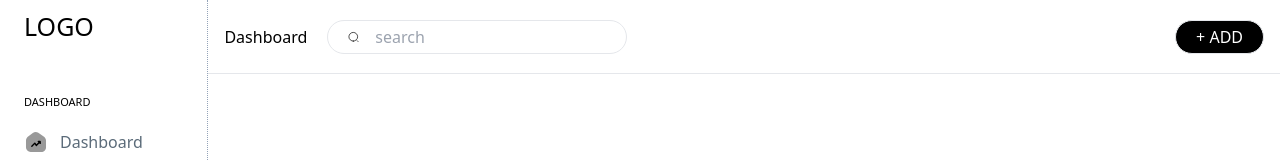
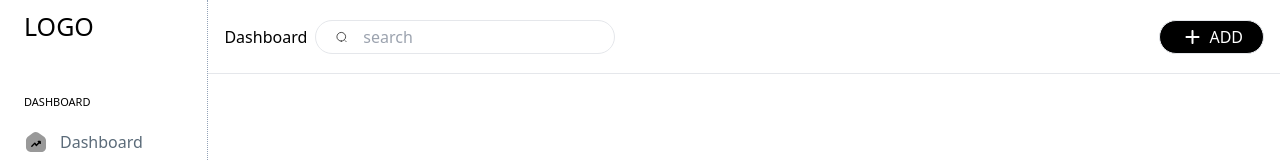
Before and after one commit to harish-bhati/admin-boiler-template, a React (Create React App) app: page / in a window 1280 px wide. Shown: the top 160 px of the page. Built offline with nearby package versions, Linux system fonts and the light colour scheme.

Commit message:
header structure change , plus svg added

```diff
--- /dev/null
+++ b/src/assets/icons/PlusIcon.tsx
@@ -0,0 +1,23 @@
+import React from 'react';
+import { IconsProps } from './Icons';
+
+export const PlusIcon = ({
+  className,
+  fill,
+  width,
+  height,
+  viewBox,
+}: IconsProps) => {
+  return (
+    <svg
+      xmlns="http://www.w3.org/2000/svg"
+      className={className}
+      viewBox={viewBox ? viewBox : '0 0 25 24'}
+      width={width ? width : '25'}
+      height={height ? height : '24'}
+      fill={fill ? fill : 'none'}
+    >
+      <path d="M18.5 12.998H13.5V17.998C13.5 18.2633 13.3946 18.5176 13.2071 18.7052C13.0196 18.8927 12.7652 18.998 12.5 18.998C12.2348 18.998 11.9804 18.8927 11.7929 18.7052C11.6054 18.5176 11.5 18.2633 11.5 17.998V12.998H6.5C6.23478 12.998 5.98043 12.8927 5.79289 12.7052C5.60536 12.5176 5.5 12.2633 5.5 11.998C5.5 11.7328 5.60536 11.4785 5.79289 11.2909C5.98043 11.1034 6.23478 10.998 6.5 10.998H11.5V5.99805C11.5 5.73283 11.6054 5.47848 11.7929 5.29094C11.9804 5.1034 12.2348 4.99805 12.5 4.99805C12.7652 4.99805 13.0196 5.1034 13.2071 5.29094C13.3946 5.47848 13.5 5.73283 13.5 5.99805V10.998H18.5C18.7652 10.998 19.0196 11.1034 19.2071 11.2909C19.3946 11.4785 19.5 11.7328 19.5 11.998C19.5 12.2633 19.3946 12.5176 19.2071 12.7052C19.0196 12.8927 18.7652 12.998 18.5 12.998Z" fill="white"/>
+    </svg>
+  );
+};
--- a/src/assets/icons/index.ts
+++ b/src/assets/icons/index.ts
@@ -4,3 +4,4 @@ export * from './FormIcon';
 export * from './TableIcon';
 export * from './StatisticsIcon';
 export * from './SearchIcon';
+export * from './PlusIcon';
--- a/src/components/Header.tsx
+++ b/src/components/Header.tsx
@@ -1,31 +1,27 @@
 import React from "react";
-import { DashboardIcon } from "../assets/icons";
-import { SearchIcon } from "../assets/icons";
-
+import { DashboardIcon } from "../assets/icons/DashboardIcon";
+import { SearchIcon } from "../assets/icons/SearchIcon";
+import { PlusIcon } from "../assets/icons/PlusIcon";
 
 const Header = () => {
   return (
     <header className="header  px-4 py-5 border-b w-full h-[74px]">
-      <div className="search-area flex items-center justify-between  ">
-        <div className="flex items-center gap-5">
-        <h1 className="menu-collapse">Dashboard</h1>
+      <div className="flex items-center">
+        <h1 className="menu-collapse mr-2">Dashboard</h1>
+        <div className="flex justify-between w-full">
           <form action="">
             <div className="search-button flex gap-4 px-5 py-1 border rounded-full w-full max-w-[300px] items-center">
               <SearchIcon/>
               <input type="text" placeholder="search" />
             </div>
           </form>
+          <button className="border w-50 bg-black-dark text-white-light px-5 py-1 rounded-full flex items-center gap-1 self-end">
+            <PlusIcon /> <span>ADD</span>
+          </button>
         </div>
-
-        {/* <div className="search-button flex gap-4 border w-64">
-          <span>+</span>
-          <input className="none" type="file" placeholder="Add" />
-        </div> */}
-        <button className="border w-50 bg-black-dark text-white-light px-5 py-1 rounded-full">+ <span>ADD</span></button>
       </div>
-
     </header>
-  )
-}
+  );
+};
 
 export default Header;
```
Also changed, not shown: src/components/Sidebar.tsx (+5 -5 lines). Lines whose indentation alone changed are shown as unchanged.
